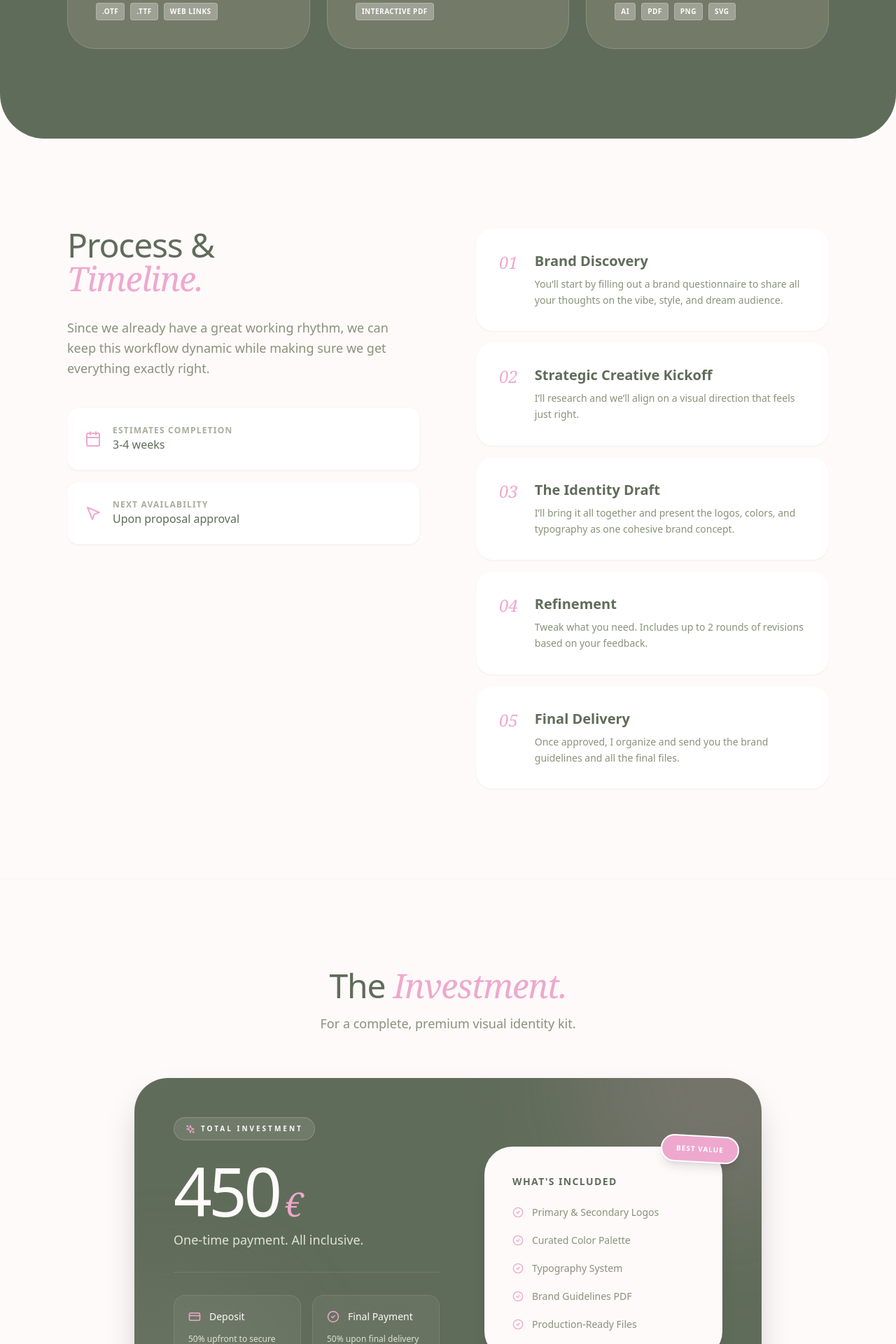
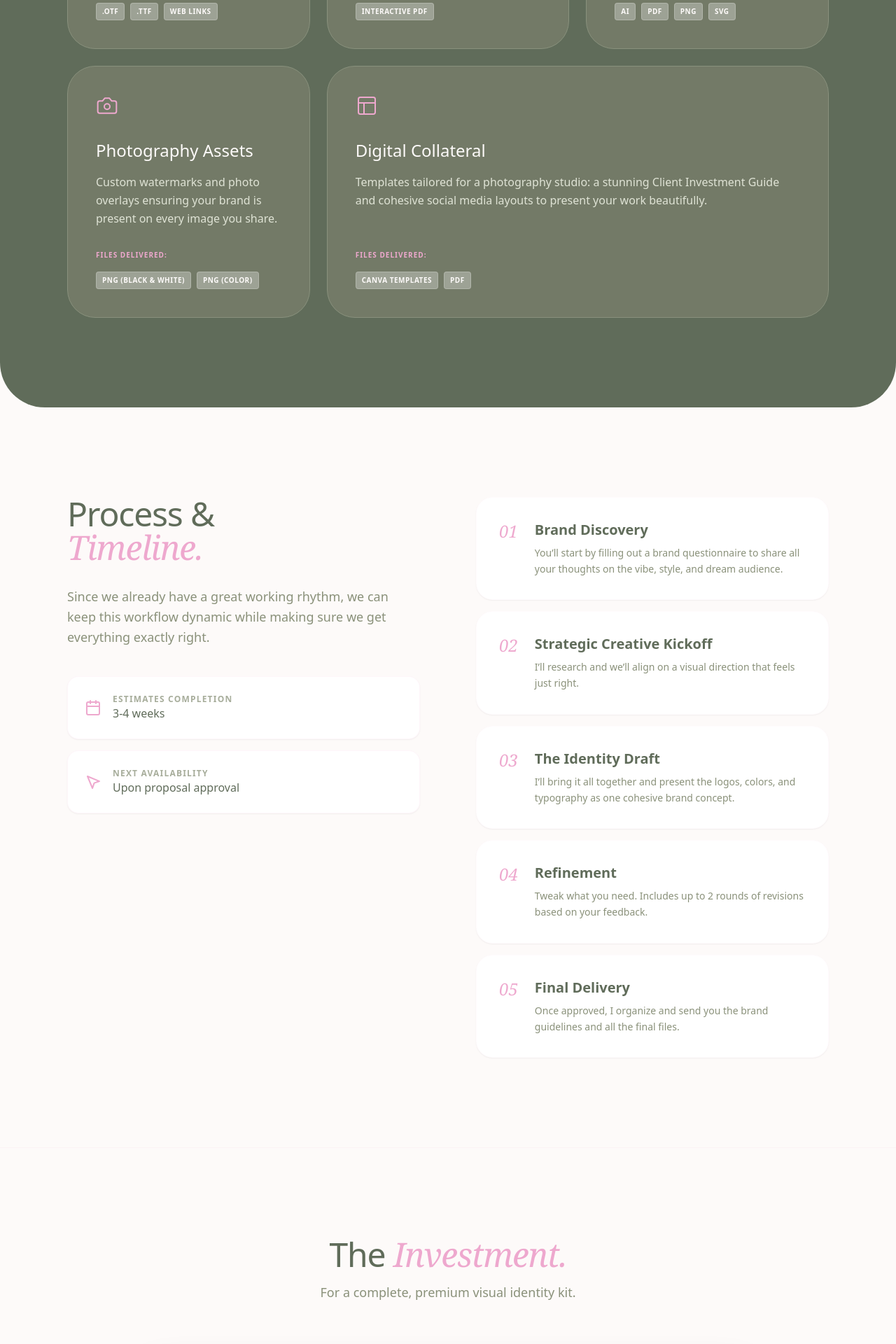
Before and after one commit to nicolegloria1999-rgb/Soft-Morning-Studio-, a React (Create React App) app: page / in a window 1280 px wide. Shown: the part 3320-5240 px from the top of the page at 70% size. Built offline with nearby package versions, Linux system fonts and the light colour scheme; the HTML template or start-up script is replaced by a standard one.

Commit message:
feat: add photography studio collateral and remove best value badge

```diff
--- a/src/App.js
+++ b/src/App.js
@@ -292,6 +292,36 @@ export default function App() {
               </div>
             </RevealOnScroll>
 
+            {/* Photography Assets */}
+            <RevealOnScroll delay={600} className="bg-[#737a67] rounded-[2.5rem] p-10 border border-[#89917d] flex flex-col justify-between h-full">
+              <div>
+                <Camera size={32} className="text-[#eea8ce] mb-8" strokeWidth={1.5} />
+                <h3 className="text-2xl font-light mb-4 text-left">Photography Assets</h3>
+                <p className="text-[#dfe3d5] font-light leading-relaxed mb-8 text-left">
+                  Custom watermarks and photo overlays ensuring your brand is present on every image you share.
+                </p>
+              </div>
+              <div>
+                <h5 className="text-[10px] font-bold text-[#eea8ce] uppercase tracking-widest mb-3">Files Delivered:</h5>
+                <FileBox files={["PNG (Black & White)", "PNG (Color)"]} />
+              </div>
+            </RevealOnScroll>
+
+            {/* Digital Collateral */}
+            <RevealOnScroll delay={700} className="lg:col-span-2 bg-[#737a67] rounded-[2.5rem] p-10 border border-[#89917d] flex flex-col justify-between h-full">
+              <div>
+                <Layout size={32} className="text-[#eea8ce] mb-8" strokeWidth={1.5} />
+                <h3 className="text-2xl font-light mb-4 text-left">Digital Collateral</h3>
+                <p className="text-[#dfe3d5] font-light leading-relaxed mb-8 text-left">
+                  Templates tailored for a photography studio: a stunning Client Investment Guide and cohesive social media layouts to present your work beautifully.
+                </p>
+              </div>
+              <div>
+                <h5 className="text-[10px] font-bold text-[#eea8ce] uppercase tracking-widest mb-3">Files Delivered:</h5>
+                <FileBox files={["Canva Templates", "PDF"]} />
+              </div>
+            </RevealOnScroll>
+
           </div>
         </Section>
       </div>
@@ -398,9 +428,6 @@ export default function App() {
                   </div>
 
                   <div className="bg-[#fdfaf9] p-8 md:p-10 rounded-[2.5rem] shadow-xl w-full md:w-[340px] relative shrink-0">
-                    <div className="absolute -top-4 -right-2 md:-right-6 bg-[#eea8ce] text-white text-[10px] uppercase tracking-widest font-bold py-2.5 px-5 rounded-full shadow-lg transform rotate-3 z-10 border-2 border-white">
-                      Best Value
-                    </div>
                     <h5 className="text-sm font-bold mb-6 text-[#606c5a] uppercase tracking-widest text-left">What's Included</h5>
                     <ul className="space-y-5">
                       {[
@@ -408,7 +435,9 @@ export default function App() {
                         "Curated Color Palette",
                         "Typography System",
                         "Brand Guidelines PDF",
-                        "Production-Ready Files"
+                        "Production-Ready Files",
+                        "Custom Watermarks",
+                        "Client Pricing Guide"
                       ].map((item, idx) => (
                         <li key={idx} className="flex items-start gap-3 text-sm text-[#8a917a] font-light text-left text-balance">
                           <CheckCircle2 size={16} className="text-[#eea8ce] shrink-0 mt-0.5" />
```
